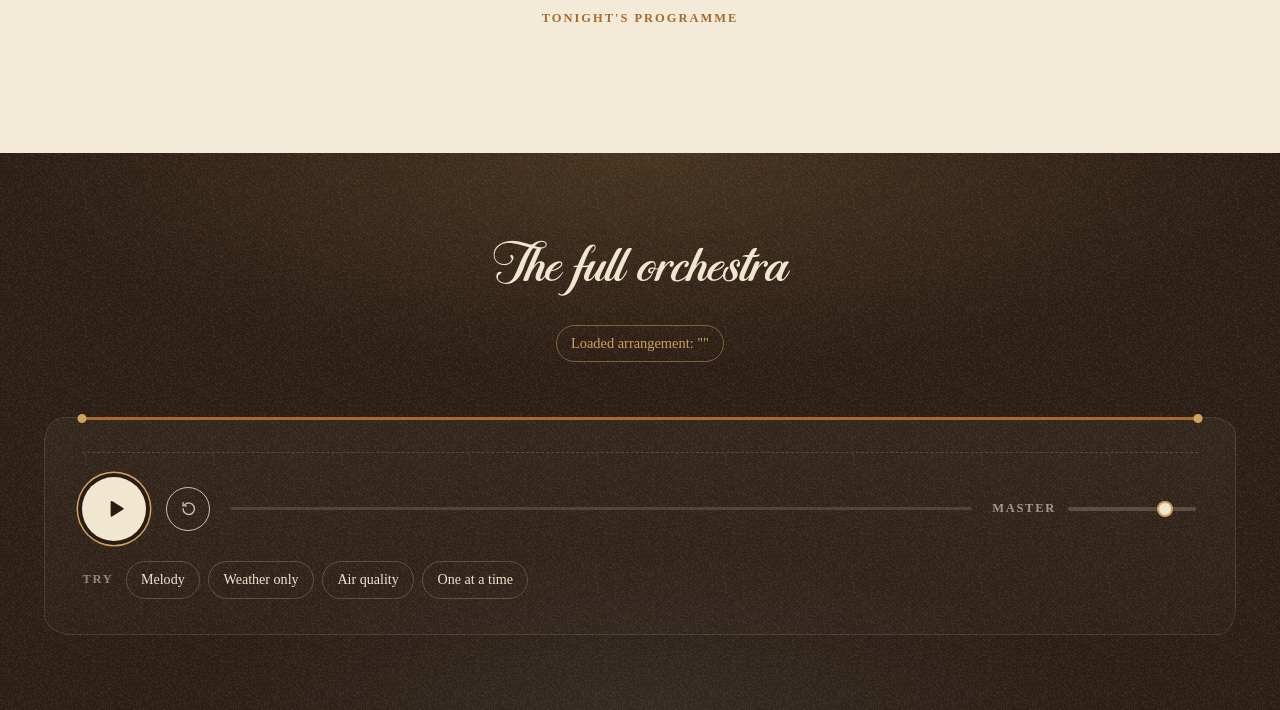
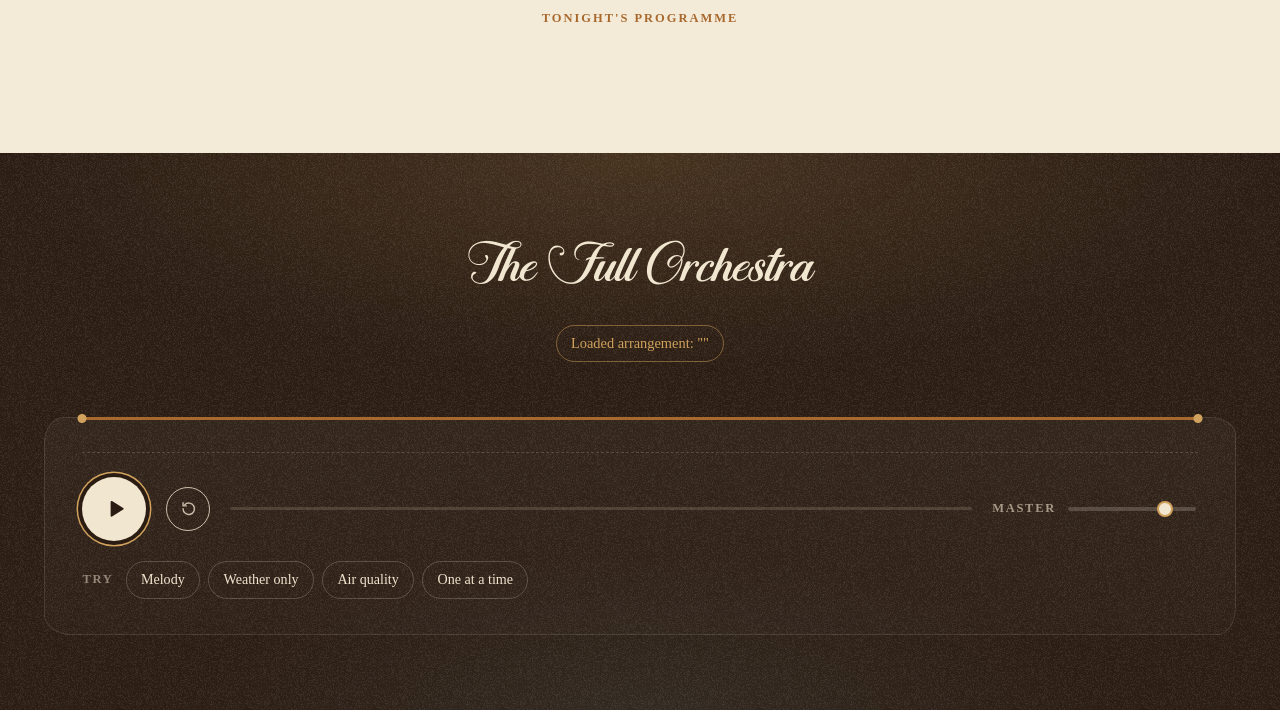
Before and after one commit to sha22kin/earthorchestra, a Laravel app: template resources/views/home.blade.php in a window 1280 px wide. Shown: the part 1970-2680 px from the top of the page. Run offline with Laravel 12, Linux system fonts and the light colour scheme; the template is opened without the code that fills it, so the values that code supplies are empty; data comes from the database, SQL or seed files in the repository; style sheets or scripts are compiled from the project's sources.

Commit message:
Capitalise The Full Orchestra heading

```diff
--- a/resources/views/partials/orchestra.blade.php
+++ b/resources/views/partials/orchestra.blade.php
@@ -1,7 +1,7 @@
 <section class="orchestra" id="orchestra" aria-labelledby="orchestra-title" data-orchestra>
     <div class="wrap">
         <header class="orchestra__head" data-reveal>
-            <h2 class="section-title" id="orchestra-title">The full orchestra</h2>
+            <h2 class="section-title" id="orchestra-title">The Full Orchestra</h2>
             <p class="orchestra__intro">{{ $page->content['orchestra'] }}</p>
         </header>
 
```
